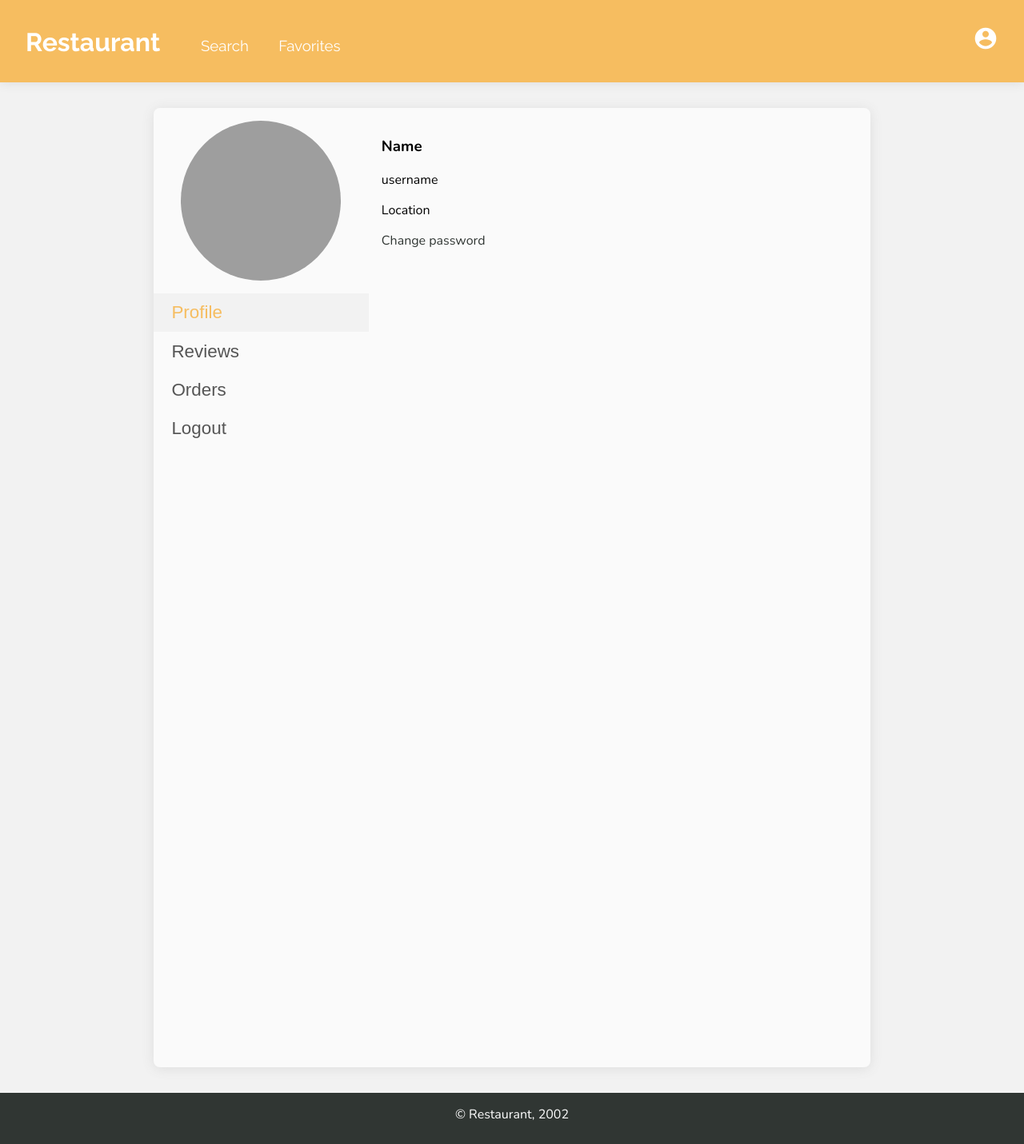
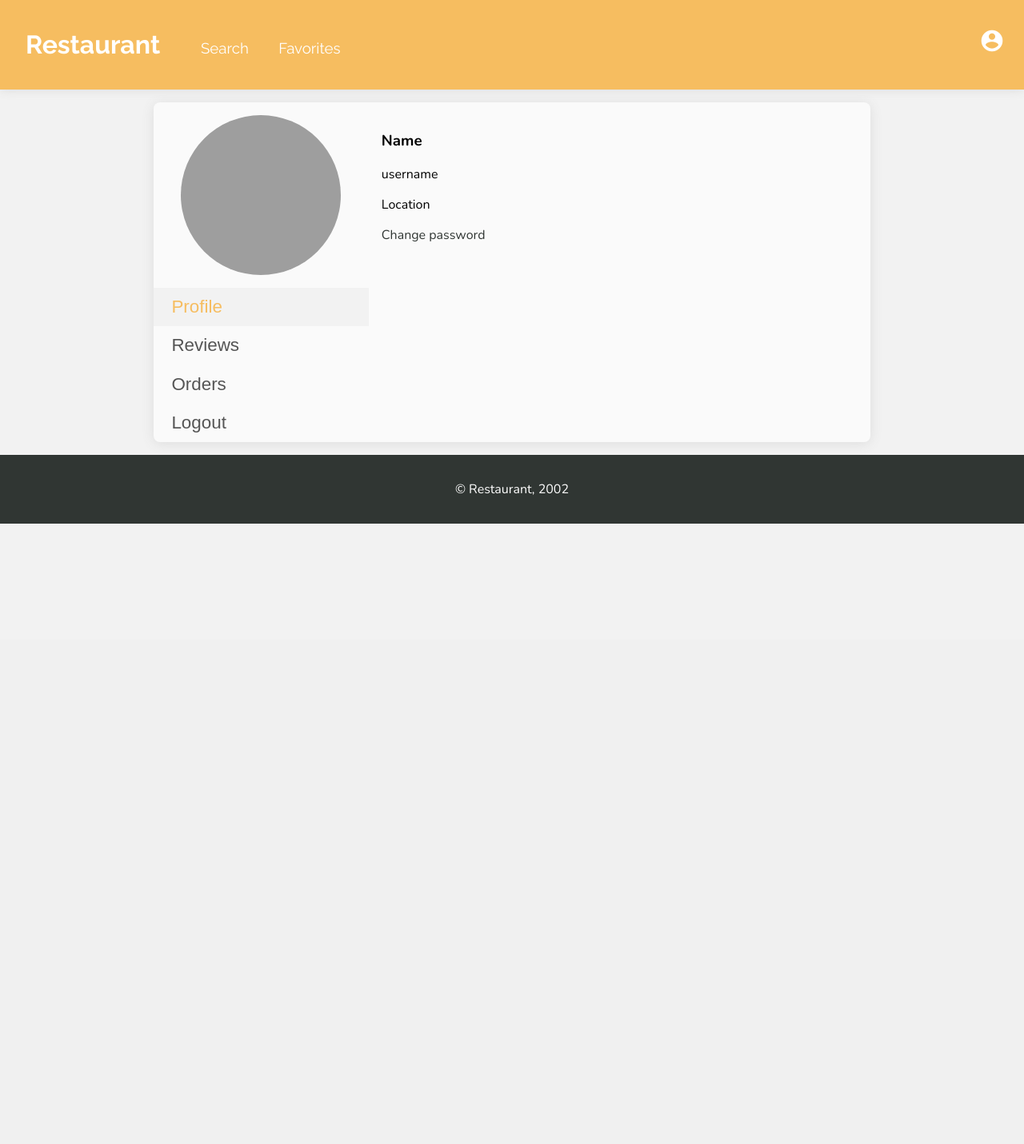
Before and after one commit to jlcrodrigues/ltw-kuru, a PHP site: page /profile.php in a window 1280 px wide. Shown: the whole page at 80% size. After the commit the page ends 655 px from the top, so only its background shows below. Run offline with PHP 8.4, Linux system fonts and the light colour scheme; grey boxes are pictures that could not be loaded.

Commit message:
Minor style changes

```diff
--- a/src/css/layout.css
+++ b/src/css/layout.css
@@ -1,14 +1,11 @@
 body {
-  max-width: 150em;
-  height: 100vh;
+  max-width: 100em;
   margin: 0 auto;
-  display: flex;
-  flex-direction: column;
 }
 
 body > footer {
-  min-height: 4em;
-  margin-top: auto;
+  padding: 1em;
+  margin-top: 1em;
 }
 
 /* header */
@@ -17,9 +14,9 @@ body > header {
   position: sticky;
   top: 0;
   z-index: 1;
-  width: 100vw;
   display: flex;
   align-items: baseline;
+  margin-bottom: 1em;
 }
 
 body > header > a {
@@ -27,7 +24,7 @@ body > header > a {
 }
 
 body > header * {
-  margin: 1em;
+  padding: 0.5em;
 }
 
 /* sliders */
@@ -43,7 +40,7 @@ body > header * {
 #search {
   display: grid;
   grid-template-columns: 20% auto;
-  align-self: center;
+  margin: 0 auto;
   width: 70%;
 }
 
@@ -57,7 +54,7 @@ body > header * {
   display: grid;
   grid-template-columns: auto 70%;
   grid-template-rows: auto 1fr;
-  align-self: center;
+  margin: 0 auto;
   width: 70%;
   min-height: 150%;
 }
--- a/src/css/style.css
+++ b/src/css/style.css
@@ -91,15 +91,18 @@ input[name=search]:focus {
   margin: 0.2em;
 }
 
+.nano-text > h4 {
+  font-weight: 400;
+}
+
 .restaurant-nano img {
   width: 100%;
 }
 
 /* footer */
 
-body>footer {
+body > footer {
   background-color: var(--primary-color);
-  width: 100%;
   text-align: center;
 }
 
@@ -145,7 +148,7 @@ body>footer p {
   margin: 2em;
 }
 
-#profile>img {
+#profile > img {
   border-radius: 50%;
   margin: 1em;
 }
--- a/src/js/script.js
+++ b/src/js/script.js
@@ -1,7 +1,7 @@
-document.getElementById("profile-button").click();
+const button = document.getElementById("profile-button");
+if (button) button.click()
 
 function openProfileTab(evt, tab_id) {
-  console.log("#dkfj");
   const tabs = document.getElementsByClassName("profile-section");
   for (const tab of tabs) {
     tab.style.display = "none";
```
